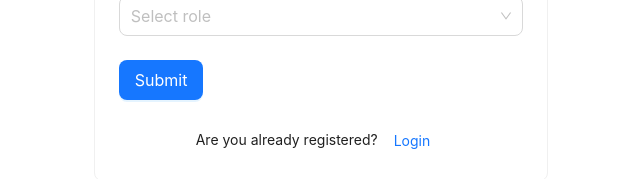
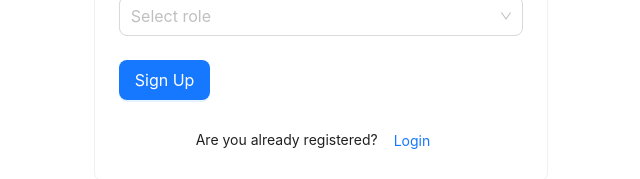
Before and after one commit to priyapeo/office-lunch-management, a React (Vite) app in the folder client/: page /signup in a window 1280 px wide. Shown: the part 533-712 px from the top of the page, without its empty margins (319-959 px from the left). Built offline with nearby package versions, Linux system fonts and the light colour scheme.

Commit message:
refactor(client): render submit button label dynamically and update navbar title

```diff
--- a/client/src/components/user-form.jsx
+++ b/client/src/components/user-form.jsx
@@ -13,7 +13,7 @@ const roleOptions = [
   },
 ];
 
-const UserForm = ({ isLogin = false, handleSubmit }) => {
+const UserForm = ({ isLogin = false, handleSubmit, renderFor }) => {
   const onFinish = (values) => {
     handleSubmit(values);
   };
@@ -56,7 +56,7 @@ const UserForm = ({ isLogin = false, handleSubmit }) => {
 
       <Form.Item>
         <Button type="primary" htmlType="submit" size="large">
-          Submit
+          {renderFor === "login" ? "Login" : "Sign Up"}
         </Button>
       </Form.Item>
 
--- a/client/src/layout/root-layout.jsx
+++ b/client/src/layout/root-layout.jsx
@@ -41,7 +41,7 @@ const RootLayout = (props) => {
             alignItems: "center",
           }}
         >
-          <Button type="link">Logo</Button>
+          <Button type="link">Office Lunch Management</Button>
           <Menu
             theme="dark"
             mode="horizontal"
--- a/client/src/routes/signup.jsx
+++ b/client/src/routes/signup.jsx
@@ -38,7 +38,11 @@ function Signup() {
       </Typography.Title>
 
       <Card>
-        <UserForm isLogin={true} handleSubmit={handleSubmit} />
+        <UserForm
+          isLogin={true}
+          handleSubmit={handleSubmit}
+          renderFor="signup"
+        />
       </Card>
     </Flex>
   );
```
